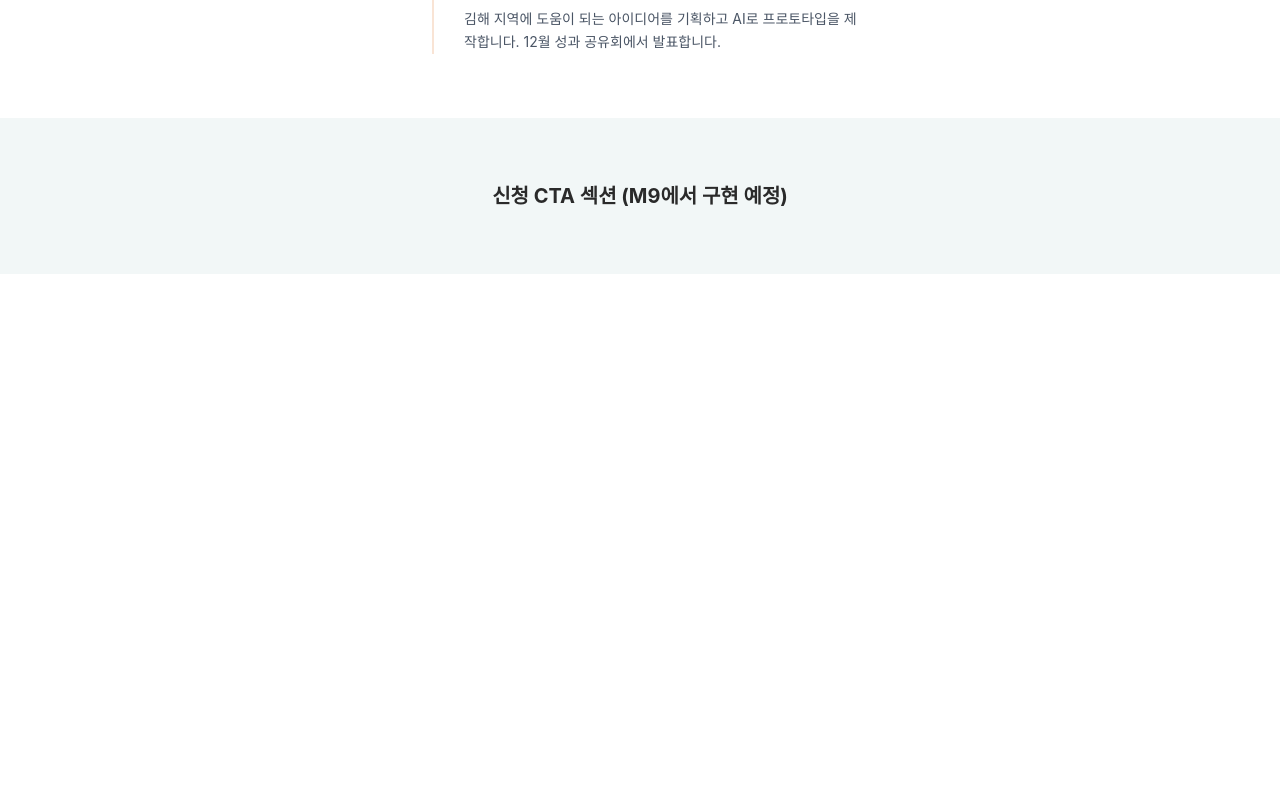
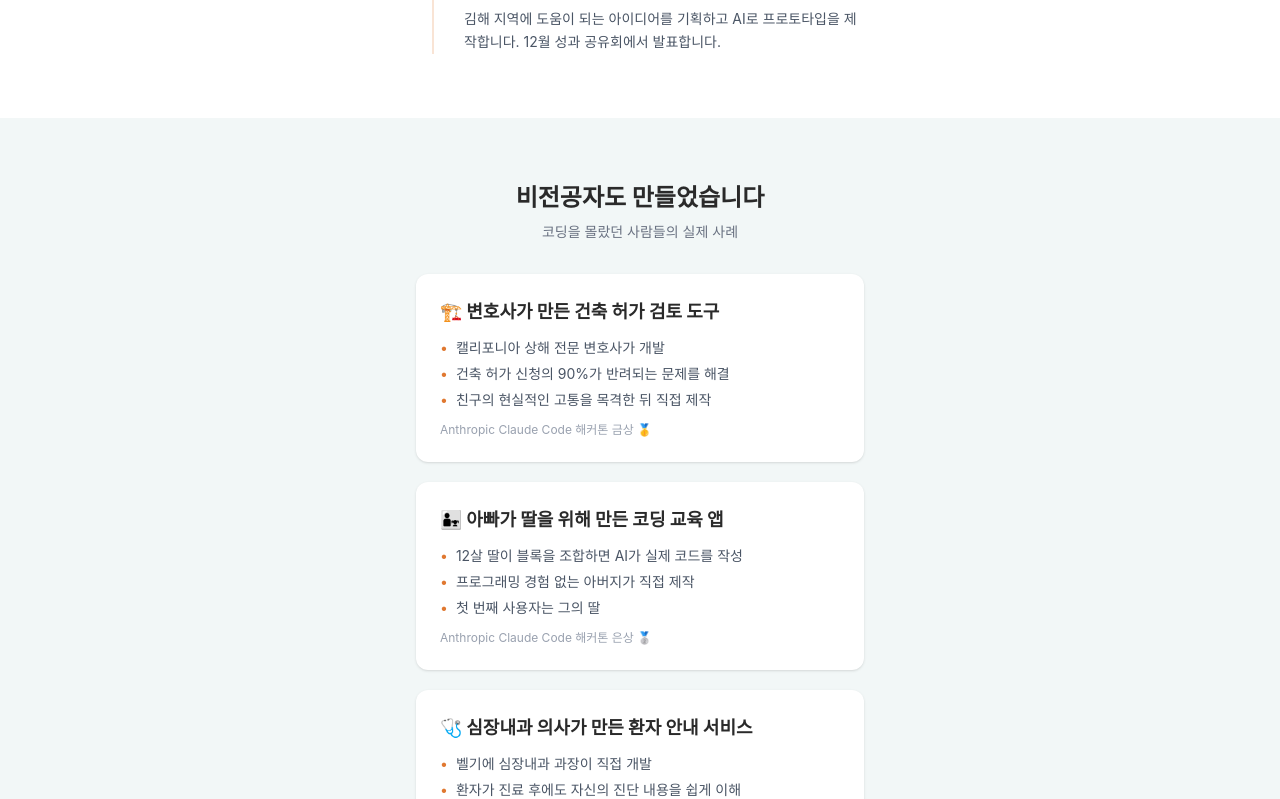
Before and after one commit to iamodh/landing-page, a React (Vite) app: page / in a window 1280 px wide. Shown: the part 2286-3085 px from the top of the page. Before the commit the page ends 2560 px from the top, so only its background shows below. Built offline with nearby package versions, Linux system fonts and the light colour scheme.

Commit message:
feat: CasesSection 비전공자 사례 카드 섹션
Card 컴포넌트 활용, 3건 세로 스택 레이아웃.

Co-Authored-By: Claude Opus 4.6 <noreply@anthropic.com>

```diff
--- a/src/App.tsx
+++ b/src/App.tsx
@@ -1,6 +1,7 @@
 import HeroSection from "./components/sections/HeroSection"
 import ShowcaseSection from "./components/sections/ShowcaseSection"
 import CurriculumSection from "./components/sections/CurriculumSection"
+import CasesSection from "./components/sections/CasesSection"
 
 function App() {
   return (
@@ -9,6 +10,7 @@ function App() {
       <main>
         <ShowcaseSection />
         <CurriculumSection />
+        <CasesSection />
         <section id="apply" className="px-6 py-16 text-center">
           <p className="text-xl font-bold">신청 CTA 섹션 (M9에서 구현 예정)</p>
         </section>
--- /dev/null
+++ b/src/components/sections/CasesSection.tsx
@@ -0,0 +1,33 @@
+import { cases } from "../../data/cases"
+import Card from "../ui/Card"
+
+export default function CasesSection() {
+  return (
+    <section id="cases" className="px-6 py-16">
+      <div className="max-w-md mx-auto">
+        <h2 className="text-2xl font-bold text-center">
+          비전공자도 만들었습니다
+        </h2>
+        <p className="text-gray-500 text-center mt-2 text-sm">
+          코딩을 몰랐던 사람들의 실제 사례
+        </p>
+        <div className="mt-8 space-y-5">
+          {cases.map((item) => (
+            <Card key={item.id}>
+              <h3 className="font-bold text-lg">{item.title}</h3>
+              <ul className="mt-3 space-y-1.5">
+                {item.bullets.map((bullet, i) => (
+                  <li key={i} className="text-gray-600 text-sm flex gap-2">
+                    <span className="text-brand-orange shrink-0">•</span>
+                    {bullet}
+                  </li>
+                ))}
+              </ul>
+              <p className="text-xs text-gray-400 mt-3">{item.source}</p>
+            </Card>
+          ))}
+        </div>
+      </div>
+    </section>
+  )
+}
```
